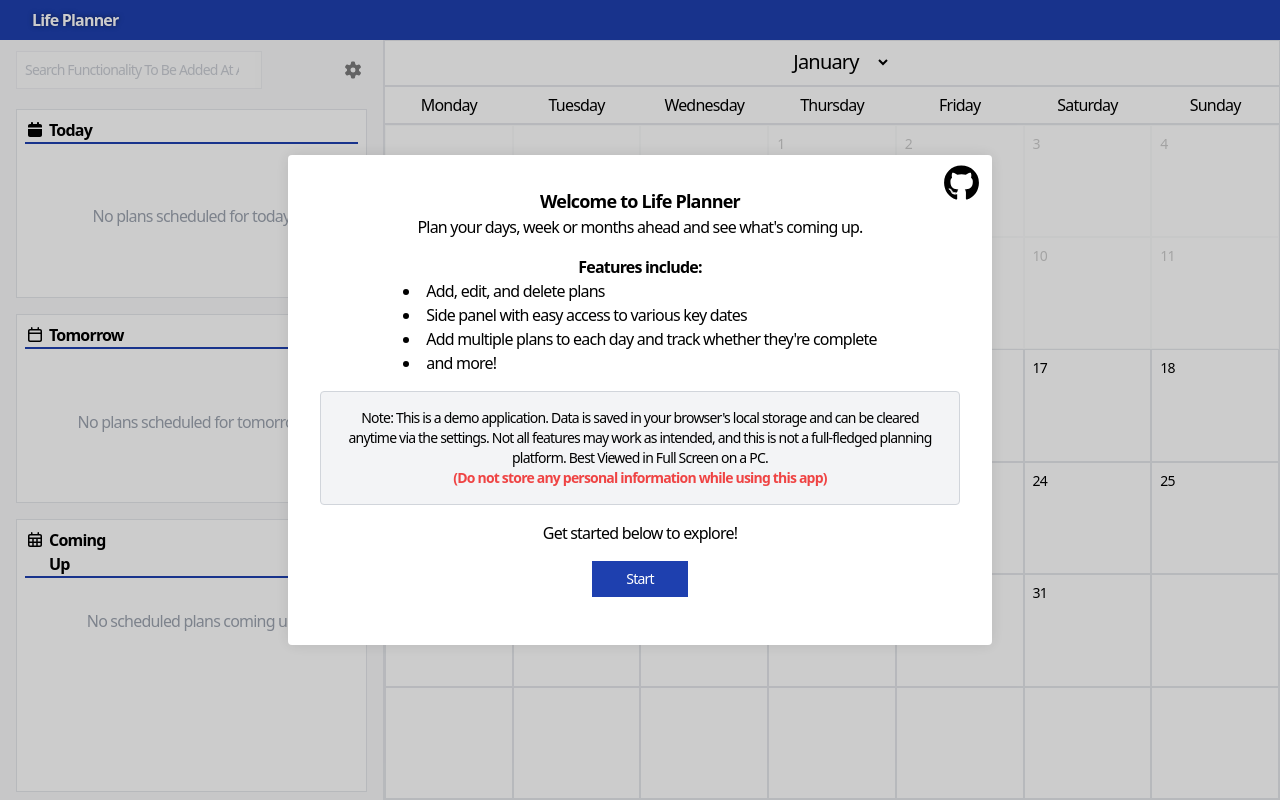
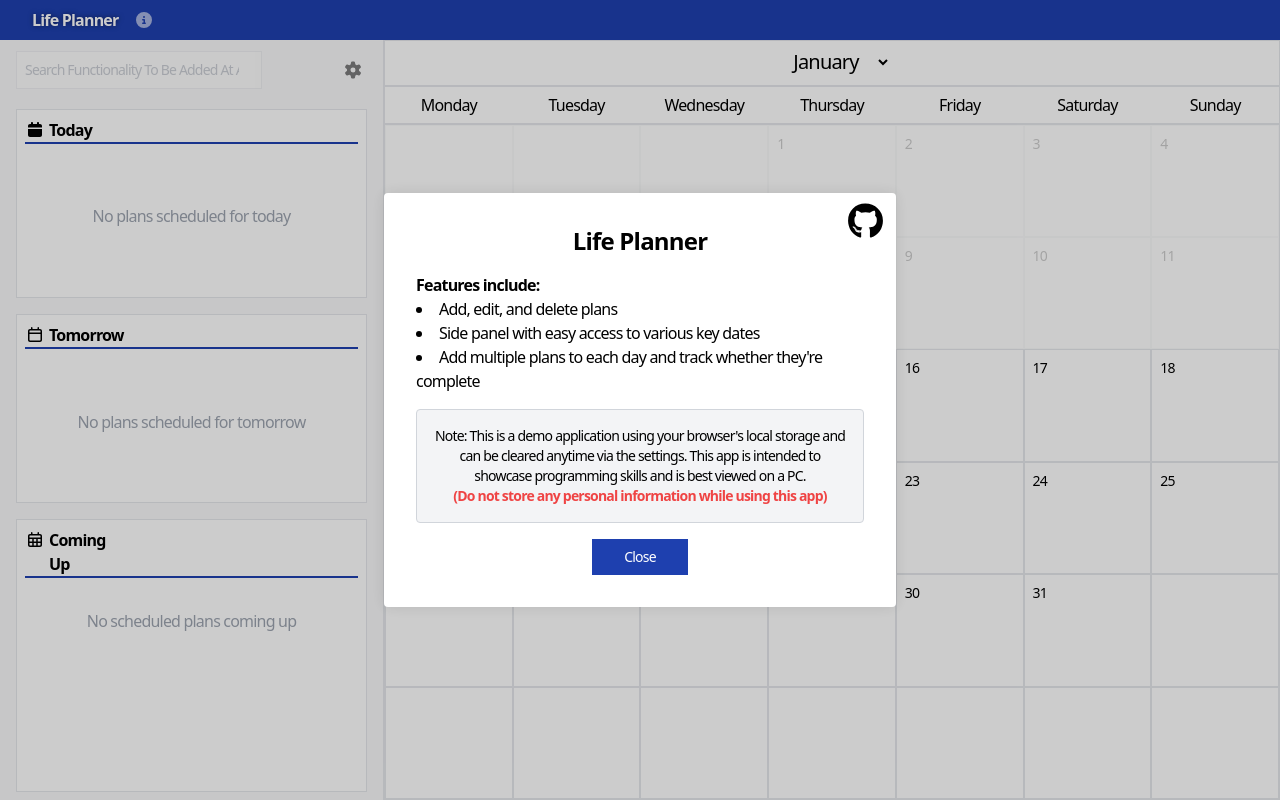
Before and after one commit to lseti1/AngularLifePlanner-1234890, an Angular app: page / in a window 1280 px wide. Built offline with nearby package versions, Linux system fonts and the light colour scheme.

Commit message:
Info icon now functional with popup

```diff
--- a/src/app/app.html
+++ b/src/app/app.html
@@ -4,9 +4,10 @@
     <app-side-panel class="min-w-[30%] overflow-auto"/>
     <app-calendar-view class="min-w-[70%] overflow-auto"/>
   </div>
-  @if (isWelcomeMessage) {
-  <app-welcome-message (isWelcomeMessageVisible)="setIsWelcomeMessage($event)" />
-  } @else if (isSettings()) {
-  <app-settings />
+  @if (isWelcomeMessage()) {
+    <app-welcome-message />
+  }
+  @if (isSettings()) {
+    <app-settings />
   }
 </div>
--- a/src/app/app.ts
+++ b/src/app/app.ts
@@ -18,14 +18,21 @@ export const YEAR = new Date().getFullYear();
 })
 export class App {
   protected readonly title = signal('lifePlanner');
-  public isWelcomeMessage: boolean = true;
-  public isSettings = computed(() => this.settingsService.isSettings())
+  public isWelcomeMessage = computed(() => this.settingsService.isWelcomeMessage());
+  public isSettings = computed(() => this.settingsService.isSettings());
 
   constructor(
     private settingsService: SettingsService
   ) {}
 
-  setIsWelcomeMessage(value: boolean): void {
-    this.isWelcomeMessage = value;
+
+  ngOnInit(): void {
+    const seen = localStorage.getItem('welcomeSeen');
+    if (seen) {
+      this.settingsService.setIsWelcomeMessage(false);
+    } else {
+      this.settingsService.setIsWelcomeMessage(true);
+      localStorage.setItem('welcomeSeen', 'true');
+    }
   }
 }
--- a/src/app/services/settings-service.ts
+++ b/src/app/services/settings-service.ts
@@ -5,8 +5,13 @@ import { Injectable, signal } from '@angular/core';
 })
 export class SettingsService {
   public isSettings = signal<boolean>(false);
+  public isWelcomeMessage = signal<boolean>(false);
 
   setIsSettings(value: boolean): void {
     this.isSettings.set(value);
   }
+
+  setIsWelcomeMessage(value: boolean): void {
+    this.isWelcomeMessage.set(value);
+  }
 }
--- a/src/app/top-bar/top-bar.html
+++ b/src/app/top-bar/top-bar.html
@@ -2,10 +2,7 @@
     <div class="flex justify-between h-full w-full px-8 py-2">
         <div class="flex flex-row justify-center items-center gap-4">
             <button class="font-semibold text-shadow pointer-events-none">Life Planner</button>
-            <!-- <p class="text-2xl">{{ currentDate | date: 'MMMM' }} {{ currentDate.getDate() | ordinalPipe }} </p> -->
-        </div>
-        <div class="flex flex-row justify-center items-center ">
-            <!-- <fa-icon [icon]="faUser" class="text-2xl hover:text-white/70 cursor-pointer"></fa-icon> -->
+            <fa-icon [icon]="faInfo" class="opacity-60 hover:opacity-100 cursor-pointer" (click)="onInfoClick()"></fa-icon>
         </div>
     </div>
 
--- a/src/app/top-bar/top-bar.ts
+++ b/src/app/top-bar/top-bar.ts
@@ -1,23 +1,29 @@
-import { DatePipe } from '@angular/common';
 import { Component } from '@angular/core';
 import { FontAwesomeModule } from '@fortawesome/angular-fontawesome';
-import { faUser } from '@fortawesome/free-solid-svg-icons';
+import { faInfoCircle, faUser } from '@fortawesome/free-solid-svg-icons';
 import { CalendarService } from '../services/calendar-service';
-import { OrdinalPipePipe } from '../pipes/ordinal-pipe-pipe';
+import { SettingsService } from '../services/settings-service';
 
 @Component({
   selector: 'app-top-bar',
-  imports: [DatePipe, FontAwesomeModule, OrdinalPipePipe],
+  imports: [FontAwesomeModule],
   templateUrl: './top-bar.html',
   styleUrl: './top-bar.css'
 })
 export class TopBar {
   public faUser = faUser;
+  public faInfo = faInfoCircle;
   public currentDate: Date;
 
   constructor(
-    private calendarService: CalendarService
+    private calendarService: CalendarService,
+    private settingsService: SettingsService
   ) {
     this.currentDate = this.calendarService.getCurrentDate();
   }
+
+  onInfoClick(): void {
+    console.log(this.settingsService.isWelcomeMessage());
+    this.settingsService.setIsWelcomeMessage(true);
+  }
 }
--- a/src/app/welcome-message/welcome-message.html
+++ b/src/app/welcome-message/welcome-message.html
@@ -1,30 +1,26 @@
 <div class="fixed inset-0 flex justify-center items-center bg-black/20">
-    <div class="relative flex flex-col gap-4 min-w-[45%] max-w-[55%] min-h-[50%] bg-white justify-center items-center shadow-full rounded text-center p-8 shadow-sm">
+    <div class="relative flex flex-col gap-4 max-w-[40%] h-auto bg-white justify-center items-center shadow-full rounded text-center p-8 shadow-sm">
         <div>
-            <h1 class="text-lg font-semibold">Welcome to Life Planner</h1>
-            <p class="">Plan your days, week or months ahead and see what's coming up.</p>
+            <h1 class="text-2xl font-semibold">Life Planner</h1>
         </div>
         <div>
-            <p class="font-semibold">Features include:</p>
+            <p class="font-semibold text-left">Features include:</p>
             <ul class="list-disc list-inside text-left">
                 <li>Add, edit, and delete plans</li>
                 <li>Side panel with easy access to various key dates</li>
                 <li>Add multiple plans to each day and track whether they're complete</li>
-                <li>and more!</li>
             </ul>
         </div>
 
         <div class="bg-gray-100 p-4 rounded border border-gray-300 text-left text-sm flex flex-col w-full">
-            <p class="text-center"><strong>Note:</strong> This is a demo application. Data is saved in your browser's local storage and can be cleared anytime via the settings.
-                Not all features may work as intended, and this is not a full-fledged planning platform. Best Viewed in Full Screen on a PC.</p>
+            <p class="text-center"><strong>Note:</strong> This is a demo application using your browser's local storage and can be cleared anytime via the settings.
+                This app is intended to showcase programming skills and is best viewed on a PC.</p>
             <b class="font-bold text-red-500 w-full text-center">(Do not store any personal information while using this app)</b>
         </div>
-        <p>Get started below to explore!</p>
-        <button (click)="onClose()" class="blue-btn">Start</button>
+        <button (click)="onClose()" class="blue-btn">Close</button>
 
         <a class="absolute top-2 right-2" href="https://github.com/lseti1/AngularLifePlanner-1234890" target="_blank" rel="noopener noreferrer">
             <fa-icon [icon]="faGithub" class="text-4xl"></fa-icon>
         </a>
-        <p></p>
     </div>
 </div>
--- a/src/app/welcome-message/welcome-message.ts
+++ b/src/app/welcome-message/welcome-message.ts
@@ -1,6 +1,7 @@
 import { Component, EventEmitter, Output, signal } from '@angular/core';
 import { FontAwesomeModule } from '@fortawesome/angular-fontawesome';
 import { faGithub } from '@fortawesome/free-brands-svg-icons';
+import { SettingsService } from '../services/settings-service';
 
 @Component({
   selector: 'app-welcome-message',
@@ -9,21 +10,13 @@ import { faGithub } from '@fortawesome/free-brands-svg-icons';
   styleUrl: './welcome-message.css'
 })
 export class WelcomeMessage {
-  public isVisible = signal<boolean>(true);
   public faGithub = faGithub;
-  @Output() isWelcomeMessageVisible = new EventEmitter<boolean>();
 
-  ngOnInit(): void {
-    const seen = localStorage.getItem('welcomeSeen');
-    this.isVisible.set(!seen);
-    if (seen) {
-      this.isWelcomeMessageVisible.emit(false);
-    }
-  }
+  constructor (
+    private settingsService: SettingsService
+  ) {}
 
   onClose(): void {
-    localStorage.setItem('welcomeSeen', 'true');
-    this.isVisible.set(false);
-    this.isWelcomeMessageVisible.emit(false);
+    this.settingsService.setIsWelcomeMessage(false);
   }
 }
--- a/src/index.html
+++ b/src/index.html
@@ -2,7 +2,7 @@
 <html lang="en">
 <head>
   <meta charset="utf-8">
-  <title>LifePlanner</title>
+  <title>Life Planner</title>
   <base href="/">
   <meta name="viewport" content="width=device-width, initial-scale=1">
   <link rel="icon" type="image/x-icon" href="favicon.ico">
```
